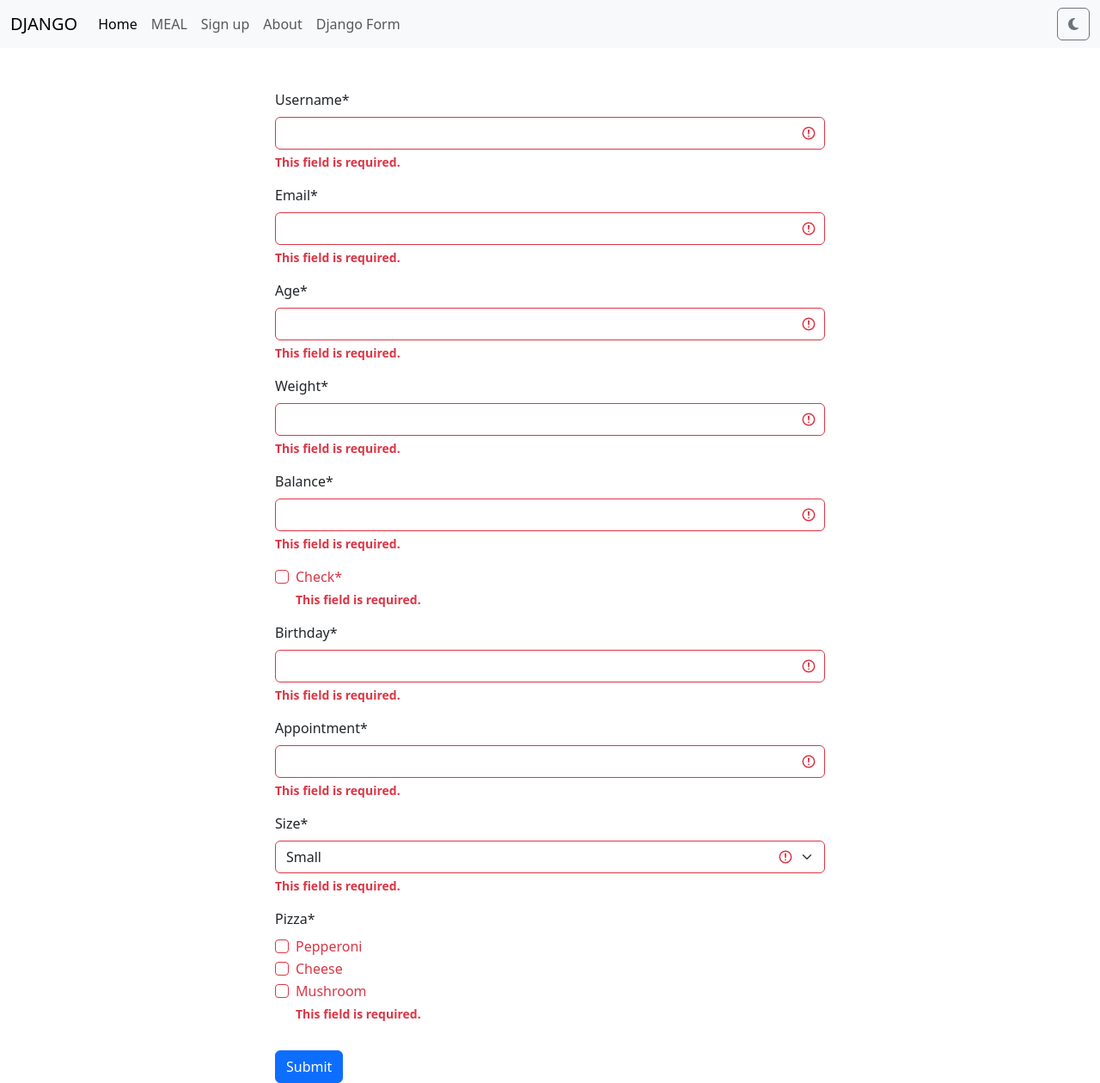
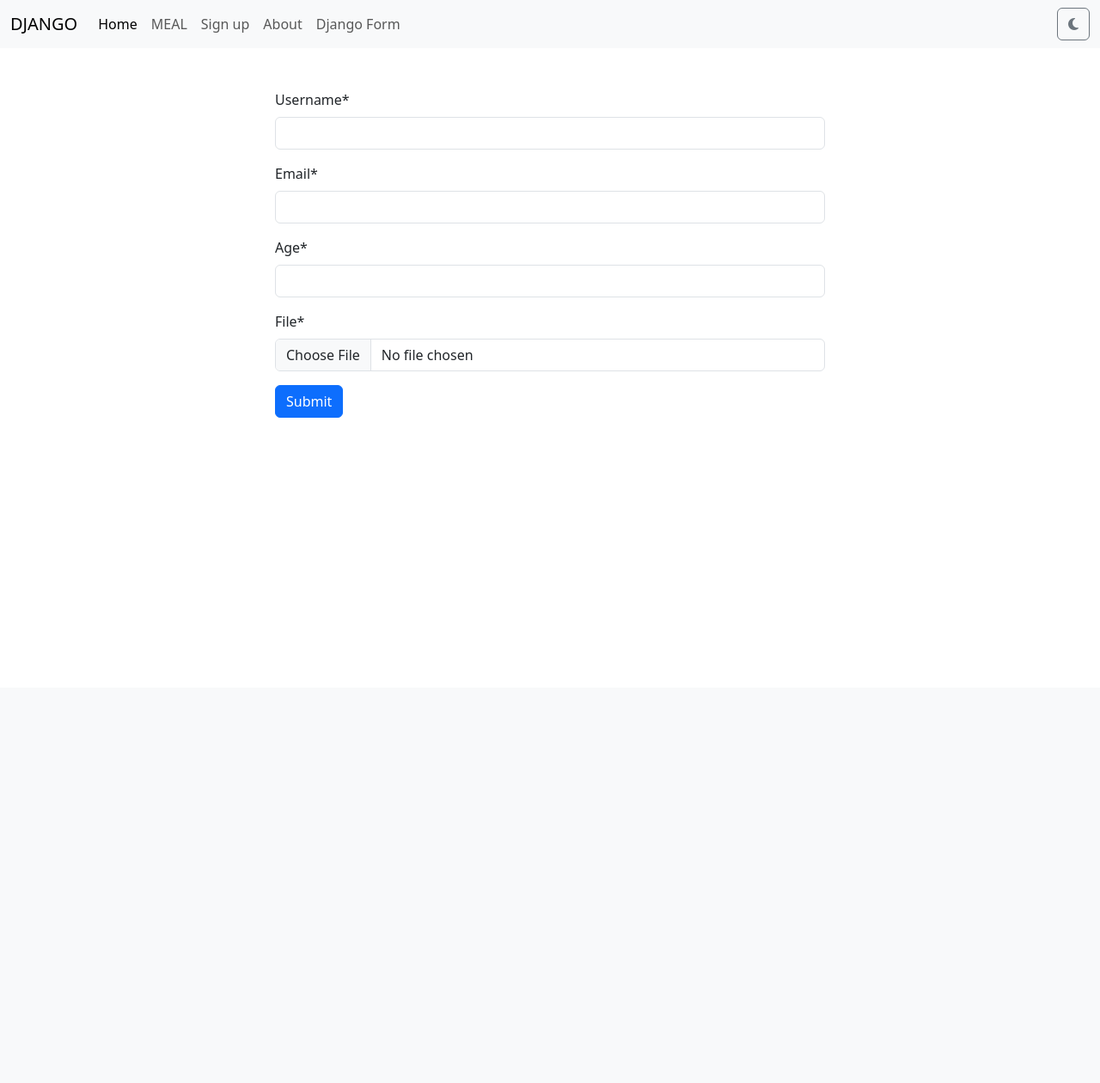
Before and after one commit to Hasan9955/django-practice, a Django app: page /first_app/django_form/ in a window 1280 px wide. Shown: the whole page at 86% size. After the commit the page ends 486 px from the top, so only its background shows below. Run offline with Django 5.2, Linux system fonts and the light colour scheme; some libraries are stand-ins or nearby versions.

Commit message:
file upload in python form

```diff
--- a/practice_project_2/first_app/forms.py
+++ b/practice_project_2/first_app/forms.py
@@ -4,12 +4,13 @@ class contactForm(forms.Form):
     name = forms.CharField(label="Username")
     email = forms.EmailField(label="Email")
     age = forms.IntegerField(label="Age")
-    weight = forms.FloatField(label="Weight")
-    balance = forms.DecimalField(label="Balance")
-    check = forms.BooleanField(label="Check")
-    birthday = forms.DateField(label="Birthday")
-    appointment = forms.DateTimeField(label="Appointment")
-    CHOICES = [("S", "Small"), ("M", "Medium"), ("L", "Large")]
-    size = forms.ChoiceField(label="Size", choices=CHOICES)
-    meal = [("p", 'Pepperoni'), ('c', 'Cheese'), ('m', 'Mushroom')]
-    pizza = forms.MultipleChoiceField(label="Pizza", choices=meal, widget=forms.CheckboxSelectMultiple)
+    # weight = forms.FloatField(label="Weight")
+    # balance = forms.DecimalField(label="Balance")
+    # check = forms.BooleanField(label="Check")
+    # birthday = forms.DateField(label="Birthday")
+    # appointment = forms.DateTimeField(label="Appointment")
+    # CHOICES = [("S", "Small"), ("M", "Medium"), ("L", "Large")]
+    # size = forms.ChoiceField(label="Size", choices=CHOICES)
+    # meal = [("p", 'Pepperoni'), ('c', 'Cheese'), ('m', 'Mushroom')]
+    # pizza = forms.MultipleChoiceField(label="Pizza", choices=meal, widget=forms.CheckboxSelectMultiple)
+    file = forms.FileField(label="File")
--- a/practice_project_2/first_app/templates/djangoform.html
+++ b/practice_project_2/first_app/templates/djangoform.html
@@ -3,7 +3,7 @@
 {% block content %}
 
 {% load crispy_forms_tags %}
-  <form method="post" style="width:50%; height:500px; margin:auto;" class="pt-5">
+  <form method="post" style="width:50%; height:500px; margin:auto;" class="pt-5" enctype="multipart/form-data">
     {% csrf_token %}
 
     {{ form | crispy }}
--- a/practice_project_2/first_app/views.py
+++ b/practice_project_2/first_app/views.py
@@ -83,7 +83,16 @@ def about(request):
 
 
 def djangoform(request):
-     form = contactForm(request.POST)
-     if form.is_valid():
-          print(form.cleaned_data)
+     if request.method == "POST":
+        form = contactForm(request.POST, request.FILES)
+        if form.is_valid():
+            file = form.cleaned_data['file']
+            with open('./first_app/upload/' + file.name, 'wb+') as destination:
+                for chunk in file.chunks():
+                    destination.write(chunk)
+            print(form.cleaned_data)
+            return render(request, 'djangoform.html', {'form': form })
+
+     else:
+        form = contactForm()
      return render(request, 'djangoform.html', {'form': form })
```
